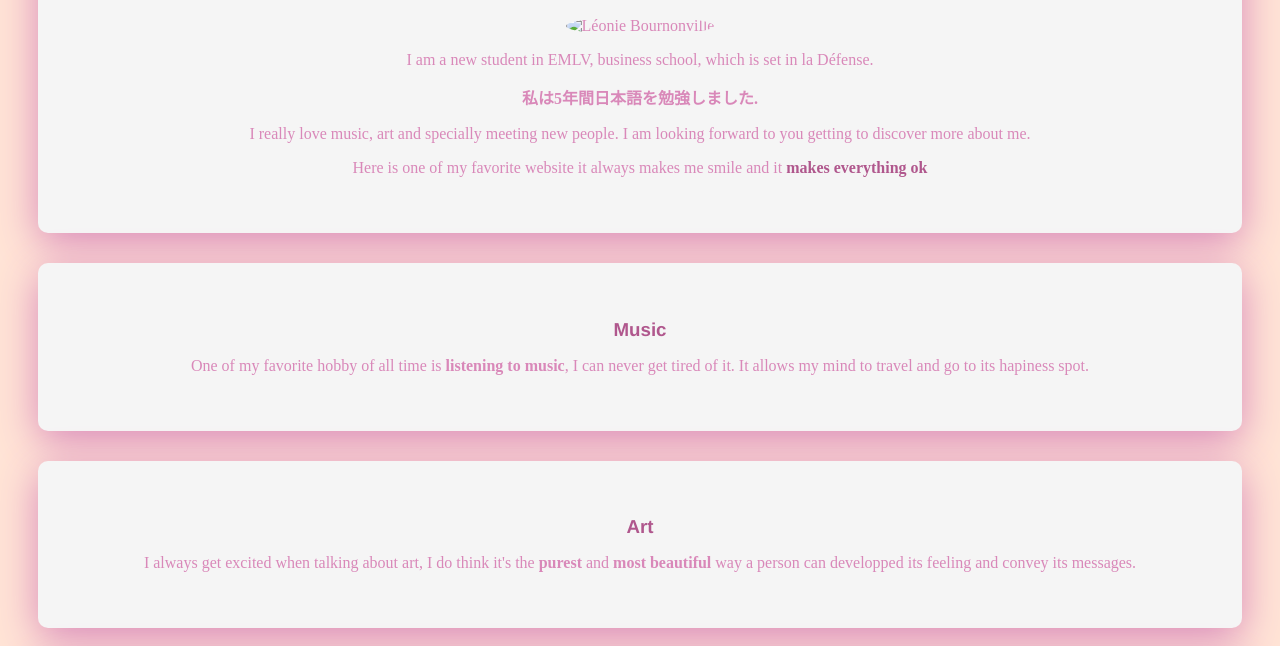
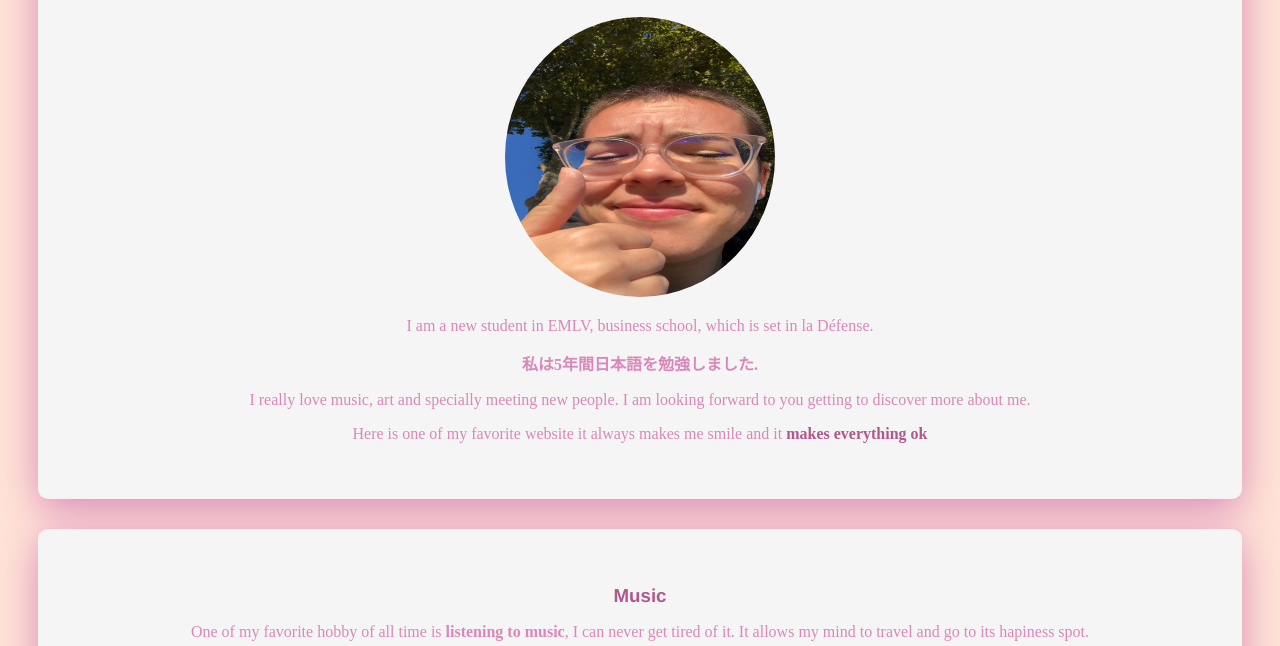
Before and after one commit to Azzaway/the-profile, a plain HTML site: page index.html in a window 1280 px wide. Shown: the part 154-800 px from the top of the page. Drawn offline with Linux system fonts and the light colour scheme.

Commit message:
Add files via upload

```diff
--- a/index.html
+++ b/index.html
@@ -12,7 +12,7 @@
 <body>
 	<div id="banner">
 		<h1>Hello, my name is Léonie :)</h1>
-		<img src="images/IMG_2620.JPG" alt="Léonie Bournonville" id="pp">
+		<img src="IMG_2620.JPG" alt="Léonie Bournonville" id="pp">
 		<p>
 		I am a new student in EMLV, business school, which is set in la Défense.
 		<p><strong>私は5年間日本語を勉強しました.</strong></p>
```
